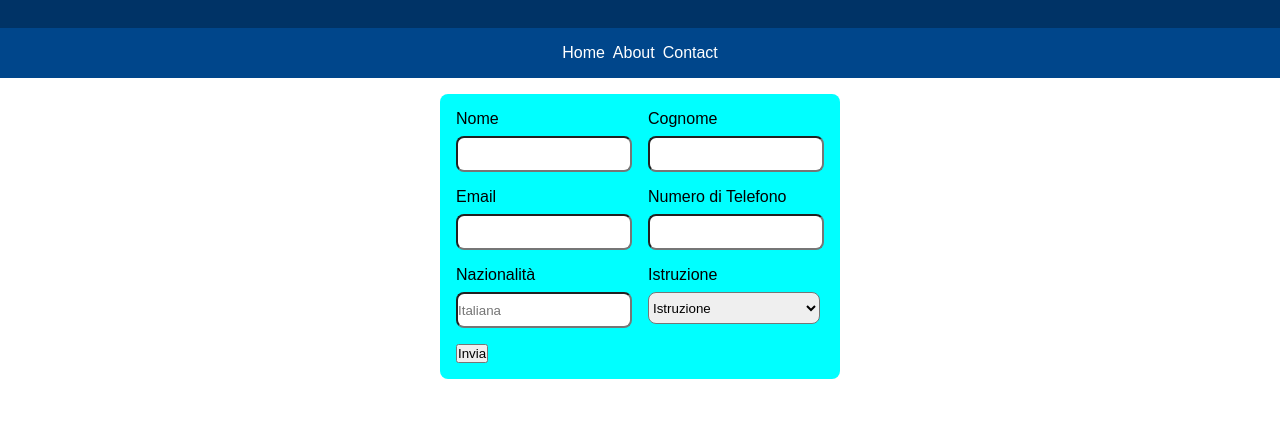
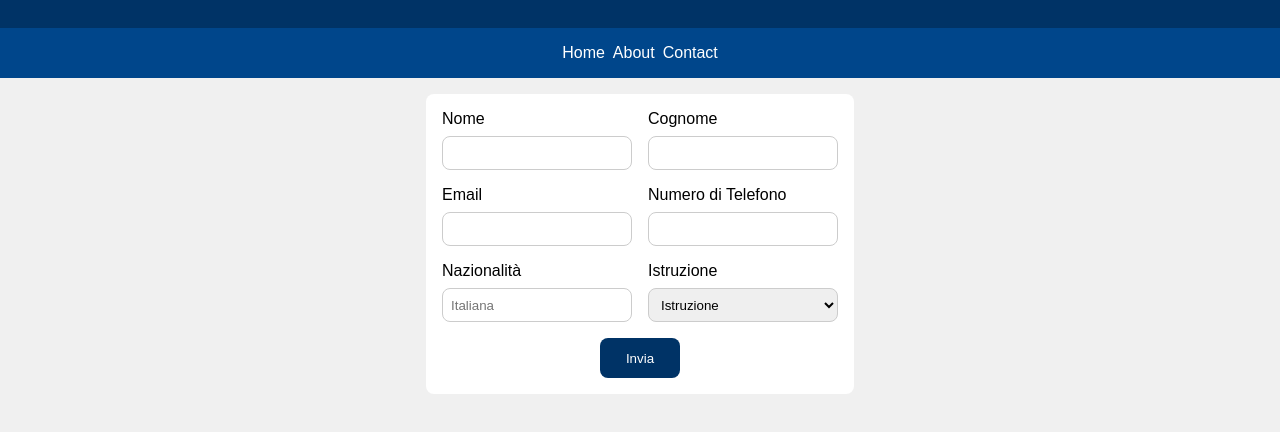
Before and after one commit to alev5592/Team-A, a plain HTML site: page index.html in a window 1280 px wide. Shown: the part 72-504 px from the top of the page. Drawn offline with Linux system fonts and the light colour scheme.

Commit message:
proseguo in css con task di martina

```diff
--- a/style.css
+++ b/style.css
@@ -12,6 +12,7 @@
 
 body{
     font-family: Arial, Helvetica, sans-serif;
+    background-color: var(--background-gray);
 
 }
 
@@ -41,12 +42,15 @@ body{
 }
 
 .main{
+
     display: flex;
     justify-content: center;
 }
 
 .container{
-    background-color: aqua;
+    display: flex;
+    flex-direction: column;
+    background-color:white;
     padding: 16px;
     border-radius: 8px;
     margin-top: 16px;
@@ -68,7 +72,32 @@ body{
 }
 
 input, select{
+    padding-left: 8px;
+    padding-right: 8px;
+    border: 1px solid var(--border-color);
     border-radius: 8px;
     height: 32px;
     width: 172px;
+    box-sizing: content-box;
 }
+
+.pulsante{
+    background-color: var(--cosmic-blue);
+    border-radius: 8px;
+    color: #fff;
+    width: 80px;
+    height: 40px;
+    border: none;
+    align-self: center;
+}
+
+.pulsante:hover{
+    background-color: var(--nav-color);
+    cursor: pointer;
+}
+
+@media screen and (max-width : 480px){
+    .row{
+        flex-direction: column;
+    }
+}
```
